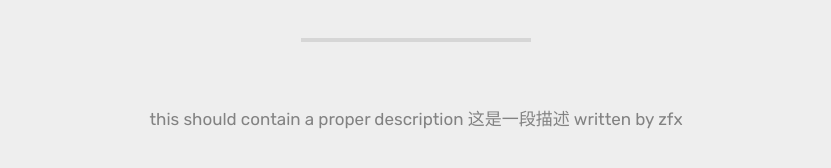
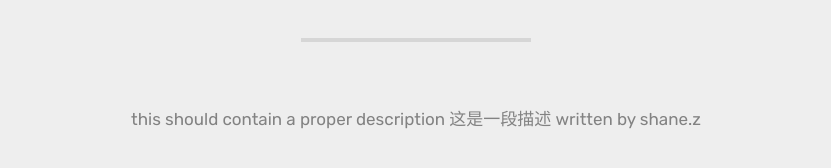
Before and after one commit to shane-zfx/shane-zfx.github.io, a Jekyll site: the page built from index.html, in a window 1280 px wide and 900 px high, scrolled down 3887 px. Shown: the part 703-871 px from the top of the window, without its empty margins (224-1055 px from the left). Built offline with Jekyll 4.4.1, drawn with Linux system fonts in a browser that asks for light colours; some web fonts are replaced; the list of posts is cut into pages by our own code.

Commit message:
feat(config): change

```diff
--- a/_config.yml
+++ b/_config.yml
@@ -26,7 +26,7 @@ blog:
 
 # Author info
 author:
-  fullname                  : zfx
+  fullname                  : shane.z
   rss                       : true # generate RSS feed and show it's icon in header
   mail                      : your@email.com # change to your e-mail address
   twitter                   : xxx
```
